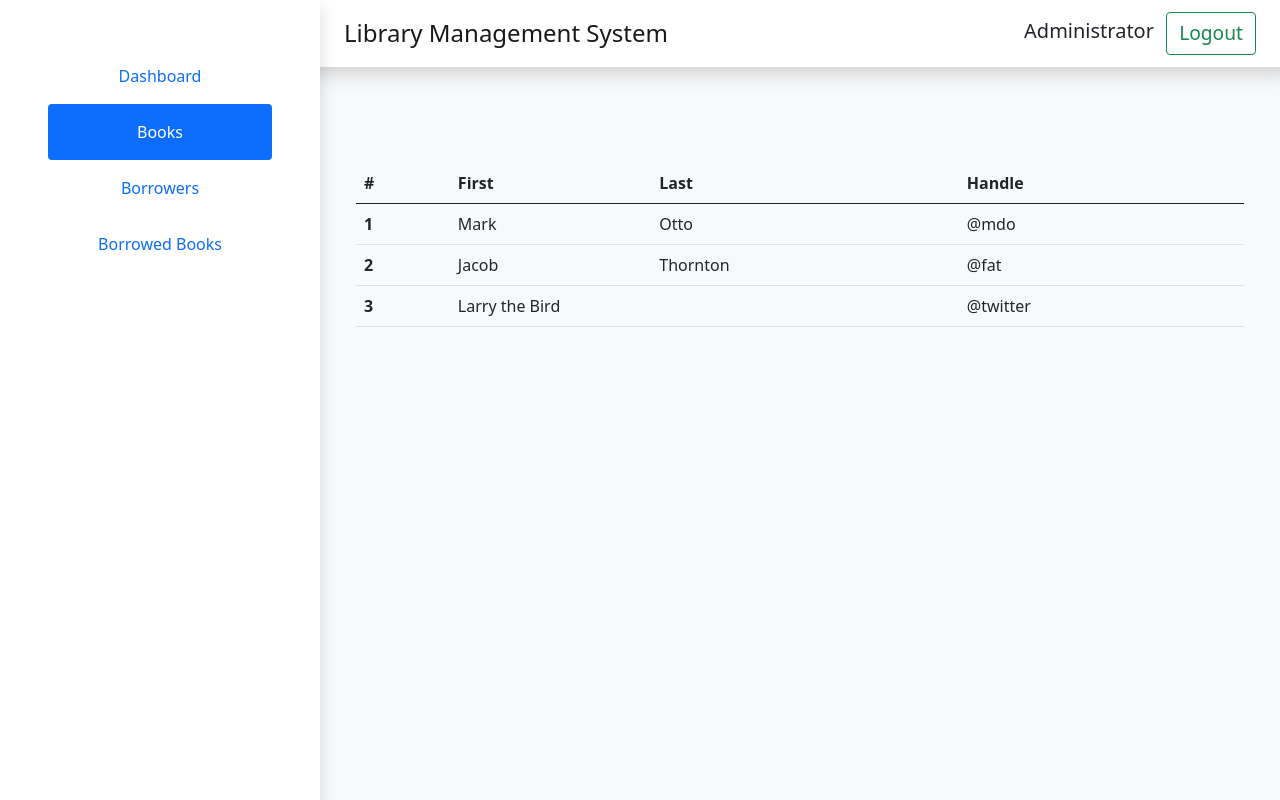
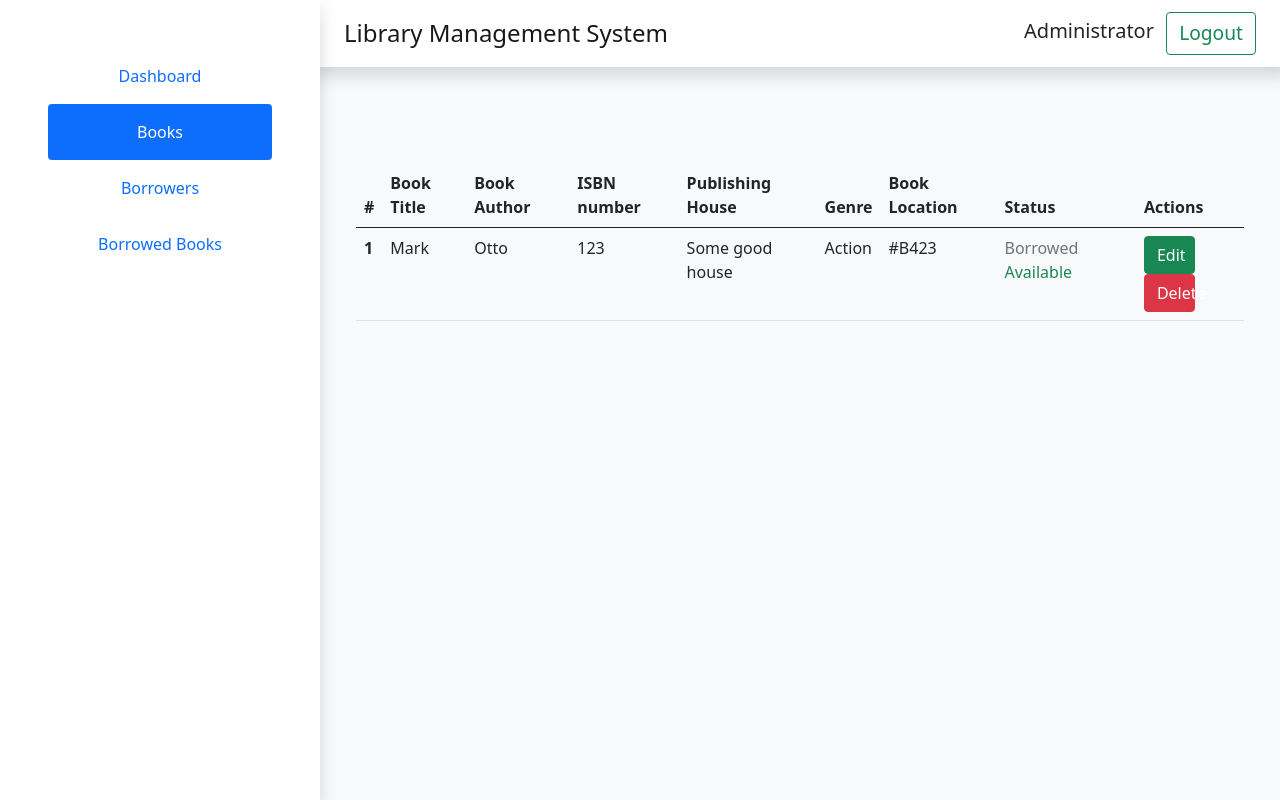
Before and after one commit to Sahil2004/Library-Management-System, a Django app: page /lib_man/admin/books in a window 1280 px wide. Run offline with Django 3.2, Linux system fonts and the light colour scheme; some libraries are stand-ins or nearby versions.

Commit message:
Main Books page complete

```diff
--- a/lib_man/templates/lib_man/portalPages/books.html
+++ b/lib_man/templates/lib_man/portalPages/books.html
@@ -5,28 +5,37 @@
     <thead>
         <tr>
             <th scope="col">#</th>
-            <th scope="col">First</th>
-            <th scope="col">Last</th>
-            <th scope="col">Handle</th>
+            <th scope="col">Book Title</th>
+            <th scope="col">Book Author</th>
+            <th scope="col">ISBN number</th>
+            <th scope="col">Publishing House</th>
+            <th scope="col">Genre</th>
+            <th scope="col">Book Location</th>
+            <th scope="col">Status</th>
+            <th scope="col">Actions</th>
         </tr>
     </thead>
     <tbody>
         <tr>
-            <th scope="row">1</th>
+            <th>1</th>
             <td>Mark</td>
             <td>Otto</td>
-            <td>@mdo</td>
-        </tr>
-        <tr>
-            <th scope="row">2</th>
-            <td>Jacob</td>
-            <td>Thornton</td>
-            <td>@fat</td>
-        </tr>
-        <tr>
-            <th scope="row">3</th>
-            <td colspan="2">Larry the Bird</td>
-            <td>@twitter</td>
+            <td>123</td>
+            <td>Some good house</td>
+            <td>Action</td>
+            <td>#B423</td>
+            <td>
+                <span class="borrowed text-secondary">
+                    Borrowed
+                </span>
+                <span class="available text-success">
+                    Available
+                </span>
+            </td>
+            <td>
+                <button type="button" class="btn btn-success" style="width: 4vw;">Edit</button>
+                <button type="button" class="btn btn-danger" style="width: 4vw;">Delete</button>
+            </td>
         </tr>
     </tbody>
 </table>
```
